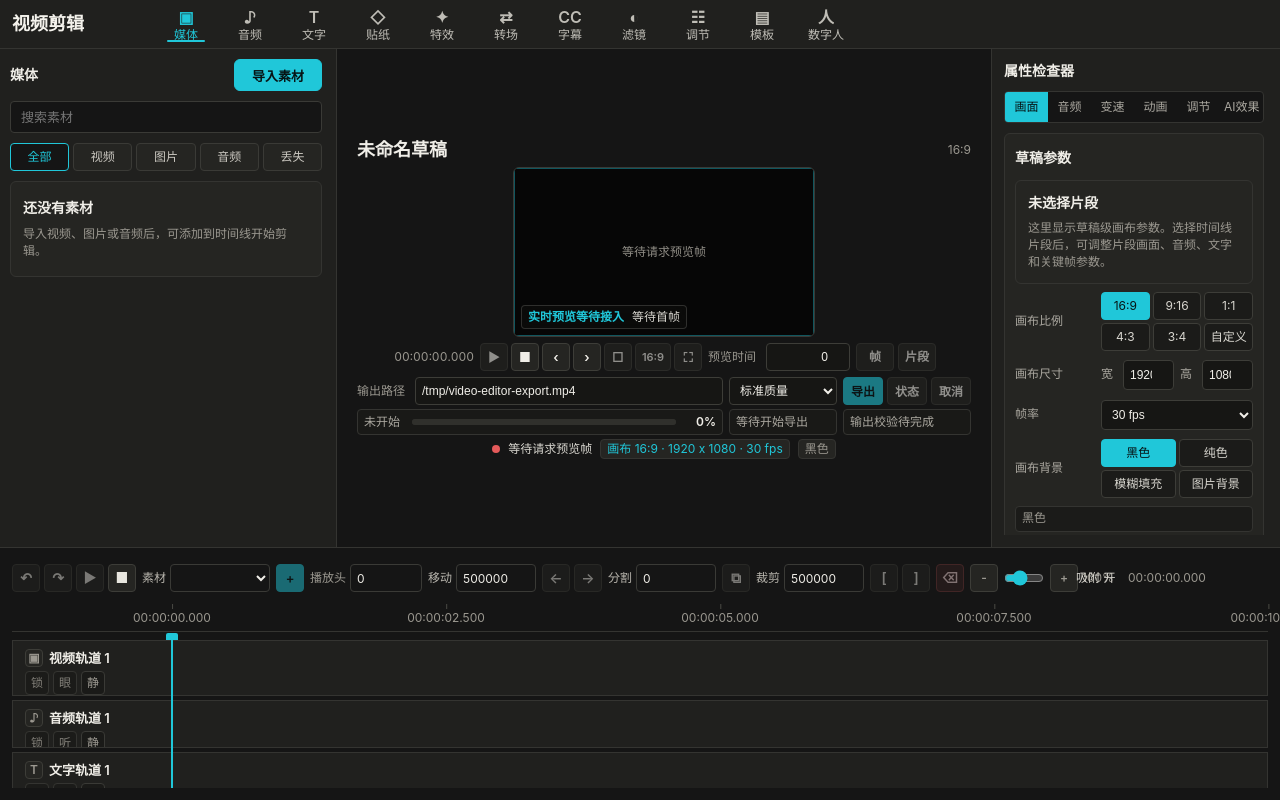
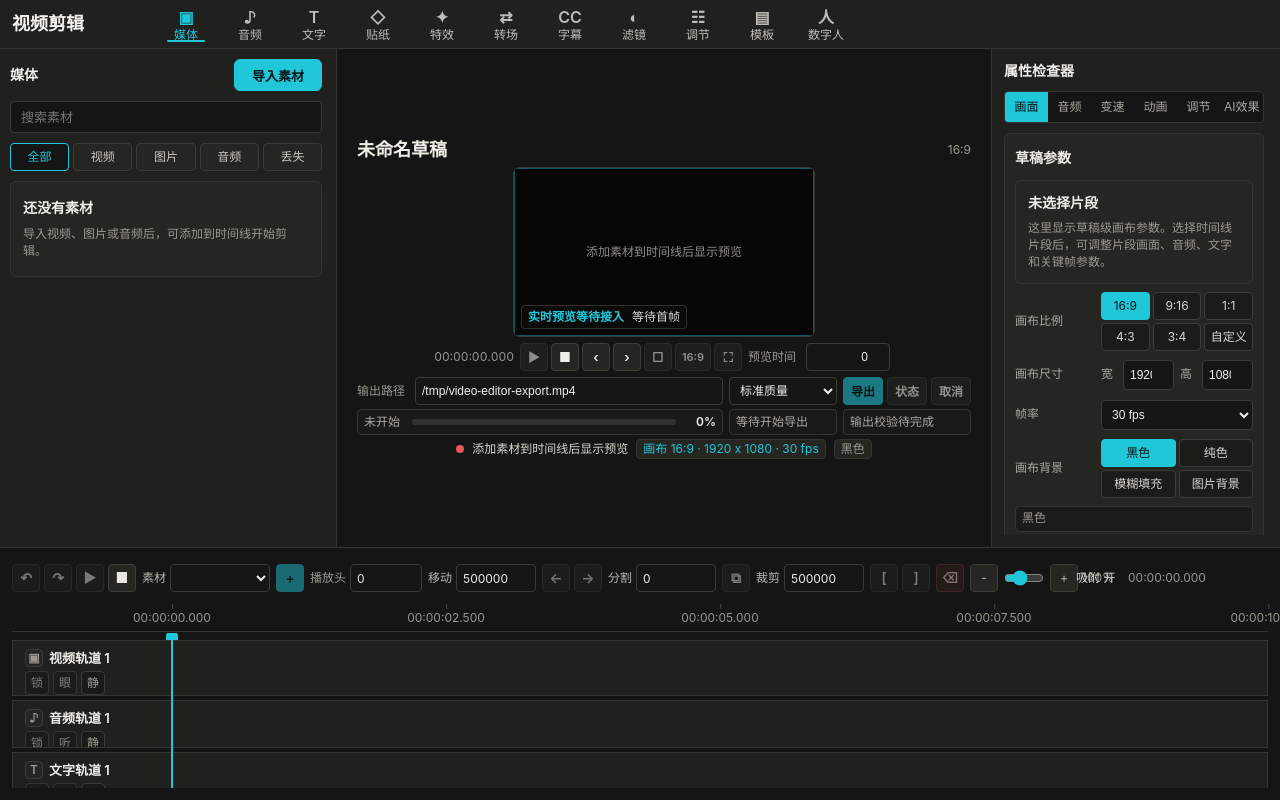
Before and after one commit to lzw5399/video-editor, a React (Vite) app in the folder apps/desktop-electron/: page / in a window 1280 px wide. Built offline with nearby package versions, Linux system fonts and the light colour scheme.

Commit message:
fix(ui): auto refresh preview after adding segments

```diff
--- a/apps/desktop-electron/src/renderer/App.tsx
+++ b/apps/desktop-electron/src/renderer/App.tsx
@@ -107,6 +107,10 @@ type DraftCommandResultApplier<T> = (
   result: CommandResultEnvelope<T>,
   command: CommandEnvelope
 ) => WorkspaceState;
+type ExecutedDraftCommand<T> = {
+  command: CommandEnvelope;
+  result: CommandResultEnvelope<T>;
+};
 type ExportCommandResultApplier = (
   current: WorkspaceState,
   result: CommandResultEnvelope<ExportJobStatusResponse>
@@ -175,10 +179,25 @@ export function App(): React.ReactElement {
   const workspaceRef = useRef(workspace);
   const commandInFlightRef = useRef(false);
   const runtimeProbeInFlightRef = useRef(false);
+  const pendingAutoPreviewTimeRef = useRef<number | null>(null);
+  const autoPreviewRetryTimerRef = useRef<number | null>(null);
+  const autoPreviewRetryCountRef = useRef(0);
 
   useEffect(() => {
     workspaceRef.current = workspace;
   }, [workspace]);
+
+  useEffect(() => {
+    flushPendingAutoPreviewFrame();
+  }, [workspace.pendingCommand, workspace.runtimeDiagnostics.canPreview]);
+
+  useEffect(() => {
+    return () => {
+      if (autoPreviewRetryTimerRef.current !== null) {
+        window.clearTimeout(autoPreviewRetryTimerRef.current);
+      }
+    };
+  }, []);
 
   useEffect(() => {
     const artifactPath = workspace.preview.frameArtifactPath;
@@ -307,7 +326,7 @@ export function App(): React.ReactElement {
     buildCommand: DraftCommandBuilder,
     pendingCommand: string,
     applyResult: DraftCommandResultApplier<T>
-  ): Promise<void> {
+  ): Promise<ExecutedDraftCommand<T> | null> {
     if (commandInFlightRef.current) {
       setWorkspace((current) => {
         const next = {
@@ -317,7 +336,7 @@ export function App(): React.ReactElement {
         workspaceRef.current = next;
         return next;
       });
-      return;
+      return null;
     }
 
     commandInFlightRef.current = true;
@@ -339,6 +358,7 @@ export function App(): React.ReactElement {
         workspaceRef.current = next;
         return next;
       });
+      return { command, result };
     } catch (error: unknown) {
       const message = error instanceof Error ? error.message : String(error);
       setWorkspace((current) => {
@@ -350,13 +370,17 @@ export function App(): React.ReactElement {
         workspaceRef.current = next;
         return next;
       });
+      return null;
     } finally {
       commandInFlightRef.current = false;
     }
   }
 
-  async function executeTimelineCommand(buildCommand: DraftCommandBuilder, pendingCommand: string): Promise<void> {
-    await executeDraftCommand<TimelineCommandResponse>(buildCommand, pendingCommand, (current, result, command) => {
+  async function executeTimelineCommand(
+    buildCommand: DraftCommandBuilder,
+    pendingCommand: string
+  ): Promise<ExecutedDraftCommand<TimelineCommandResponse> | null> {
+    const executed = await executeDraftCommand<TimelineCommandResponse>(buildCommand, pendingCommand, (current, result, command) => {
       const applied = applyTimelineCommandResult(
         {
           draft: current.draft,
@@ -412,6 +436,17 @@ export function App(): React.ReactElement {
 
       return next;
     });
+
+    if (
+      executed !== null &&
+      executed.result.ok &&
+      executed.result.data !== null &&
+      executed.command.payload.kind === "addSegment"
+    ) {
+      queueAutoPreviewFrame(executed.command.payload.targetTimerange.start);
+    }
+
+    return executed;
   }
 
   async function executePreviewCommand(
@@ -892,6 +927,7 @@ export function App(): React.ReactElement {
         }
 
         const duration = toPositiveMicroseconds(material.metadata.duration ?? 3_000_000);
+        const insertedTargetStart = nextTrackStart(track);
         return buildAddSegmentCommand({
           context: current,
           trackId: track.trackId,
@@ -902,7 +938,7 @@ export function App(): React.ReactElement {
             duration
           },
           targetTimerange: {
-            start: nextTrackStart(track),
+            start: insertedTargetStart,
             duration
           }
         });
@@ -1100,6 +1136,38 @@ export function App(): React.ReactElement {
     const targetTime = normalizePlayheadTime(value);
     setPlayheadUs(targetTime);
     requestPreviewFrameAt(targetTime);
+  }
+
+  function queueAutoPreviewFrame(targetTime: number): void {
+    setPlayheadUs(targetTime);
+    pendingAutoPreviewTimeRef.current = targetTime;
+    autoPreviewRetryCountRef.current = 0;
+    schedulePendingAutoPreviewFlush();
+  }
+
+  function flushPendingAutoPreviewFrame(): void {
+    const targetTime = pendingAutoPreviewTimeRef.current;
+    if (targetTime === null || commandInFlightRef.current || !workspaceRef.current.runtimeDiagnostics.canPreview) {
+      return;
+    }
+
+    pendingAutoPreviewTimeRef.current = null;
+    requestPreviewFrameAt(targetTime);
+  }
+
+  function schedulePendingAutoPreviewFlush(): void {
+    if (autoPreviewRetryTimerRef.current !== null) {
+      return;
+    }
+
+    autoPreviewRetryTimerRef.current = window.setTimeout(() => {
+      autoPreviewRetryTimerRef.current = null;
+      flushPendingAutoPreviewFrame();
+      if (pendingAutoPreviewTimeRef.current !== null && autoPreviewRetryCountRef.current < 80) {
+        autoPreviewRetryCountRef.current += 1;
+        schedulePendingAutoPreviewFlush();
+      }
+    }, 50);
   }
 
   function handleRequestPreviewFrame(): void {
--- a/apps/desktop-electron/src/renderer/workspace/Inspector.tsx
+++ b/apps/desktop-electron/src/renderer/workspace/Inspector.tsx
@@ -37,6 +37,7 @@ import "./preview-inspector.css";
 type InspectorProps = {
   workspace: WorkspaceState;
   playheadUs: number;
+  showDeveloperDiagnostics: boolean;
   onEditSelectedText: (text: TextSegment) => void;
   onUpdateDraftCanvasConfig: (canvasConfig: DraftCanvasConfig) => void;
   onUpdateSelectedSegmentVisual: (visual: SegmentVisual) => void;
@@ -218,6 +219,7 @@ const KEYFRAME_PROPERTY_GROUPS: readonly {
 export function Inspector({
   workspace,
   playheadUs,
+  showDeveloperDiagnostics,
   onEditSelectedText,
   onUpdateDraftCanvasConfig,
   onUpdateSelectedSegmentVisual,
@@ -414,7 +416,7 @@ export function Inspector({
                   <KeyframeButton deferredLabel="片段参数关键帧暂不支持" />
                 </div>
                 <dl className="inspector-list compact">
-                  <InspectorDatum label="片段ID" value={selected.segment.segmentId} />
+                  {showDeveloperDiagnostics ? <InspectorDatum label="片段ID" value={selected.segment.segmentId} /> : null}
                   <InspectorDatum label="素材" value={selected.material?.displayName ?? selected.segment.materialId} />
                   <InspectorDatum label="轨道" value={`${selected.track.name} / ${selected.track.kindLabel}`} />
                   <InspectorDatum
--- a/apps/desktop-electron/src/renderer/workspace/PreviewMonitor.tsx
+++ b/apps/desktop-electron/src/renderer/workspace/PreviewMonitor.tsx
@@ -169,6 +169,11 @@ export function PreviewMonitor({
   const previewFrameLabel = runtimeDiagnostics.canPreview ? "请求预览帧" : "预览暂不可用";
   const previewSegmentLabel = runtimeDiagnostics.canPreview ? "生成预览片段" : "预览暂不可用";
   const startExportLabel = runtimeDiagnostics.canExport ? "开始导出" : "导出暂不可用";
+  const previewPlaceholderLabel =
+    selectedSegment === null ? "添加素材到时间线后显示预览" : pending ? "正在准备预览画面" : "实时预览准备中";
+  const previewStatusLabel = showDeveloperDiagnostics
+    ? preview.error ?? preview.frameStatusLabel
+    : formatProductPreviewStatus(preview, previewPlaceholderLabel, pending);
   const selectionOverlayStyle = buildSelectionOverlayStyle(selectedSegment);
   const textOverlayStyle =
     preview.frameDisplayUrl === null ? buildTextOverlayStyle(selectedSegment) : null;
@@ -269,7 +274,7 @@ export function PreviewMonitor({
       >
         {preview.frameDisplayUrl === null ? (
           <div className="preview-placeholder">
-            <span>{preview.frameArtifactPath === null ? "等待请求预览帧" : "预览帧已返回，正在准备显示"}</span>
+            <span>{preview.frameArtifactPath === null ? previewPlaceholderLabel : "预览帧已返回，正在准备显示"}</span>
           </div>
         ) : (
           <img className="preview-frame-image" src={preview.frameDisplayUrl} alt="当前预览帧" aria-label="当前预览帧" />
@@ -352,6 +357,7 @@ export function PreviewMonitor({
             onChange={(event) => onPlayheadChange(Math.max(0, Math.round(event.currentTarget.valueAsNumber || 0)))}
           />
         </label>
+        {showDeveloperDiagnostics ? (
           <div className="preview-command-group" role="group" aria-label="预览生成">
             <button
               type="button"
@@ -374,6 +380,7 @@ export function PreviewMonitor({
               片段
             </button>
           </div>
+        ) : null}
       </div>
 
       {showDeveloperDiagnostics ? (
@@ -457,7 +464,7 @@ export function PreviewMonitor({
 
       <div className="preview-status-line" aria-live="polite">
         <span className={`status-dot ${bindingStatus.kind}`} aria-hidden="true" />
-        <span aria-label="预览状态">{preview.error ?? preview.frameStatusLabel}</span>
+        <span aria-label="预览状态">{previewStatusLabel}</span>
         <span className="canvas-readout-chip" title={canvasReadout}>
           {canvasReadout}
         </span>
@@ -467,6 +474,34 @@ export function PreviewMonitor({
       </div>
     </div>
   );
+}
+
+function formatProductPreviewStatus(preview: PreviewDisplayState, placeholderLabel: string, pending: boolean): string {
+  if (preview.error !== null) {
+    return preview.error;
+  }
+
+  if (pending) {
+    return "正在准备预览画面";
+  }
+
+  if (preview.frameStatusLabel.includes("已更新，请重新请求预览帧")) {
+    return "画面已更新，预览待刷新";
+  }
+
+  if (preview.frameStatusLabel === "预览暂不可用") {
+    return "预览暂不可用";
+  }
+
+  if (preview.frameStatusLabel === "预览帧失败") {
+    return "预览画面生成失败";
+  }
+
+  if (preview.frameDisplayUrl !== null) {
+    return "预览就绪";
+  }
+
+  return preview.frameArtifactPath === null ? placeholderLabel : "正在准备预览画面";
 }
 
 function frameDurationUs(canvasConfig: DraftCanvasConfig): number {
--- a/apps/desktop-electron/src/renderer/workspace/WorkspaceShell.tsx
+++ b/apps/desktop-electron/src/renderer/workspace/WorkspaceShell.tsx
@@ -182,6 +182,7 @@ export function WorkspaceShell({
         <Inspector
           workspace={workspace}
           playheadUs={playheadUs}
+          showDeveloperDiagnostics={showDeveloperDiagnostics}
           onEditSelectedText={onEditSelectedText}
           onUpdateDraftCanvasConfig={onUpdateDraftCanvasConfig}
           onUpdateSelectedSegmentVisual={onUpdateSelectedSegmentVisual}
```
Also changed, not shown: 2 other files (tests, documents, lock files or other folders). Lines whose indentation alone changed are shown as unchanged.
